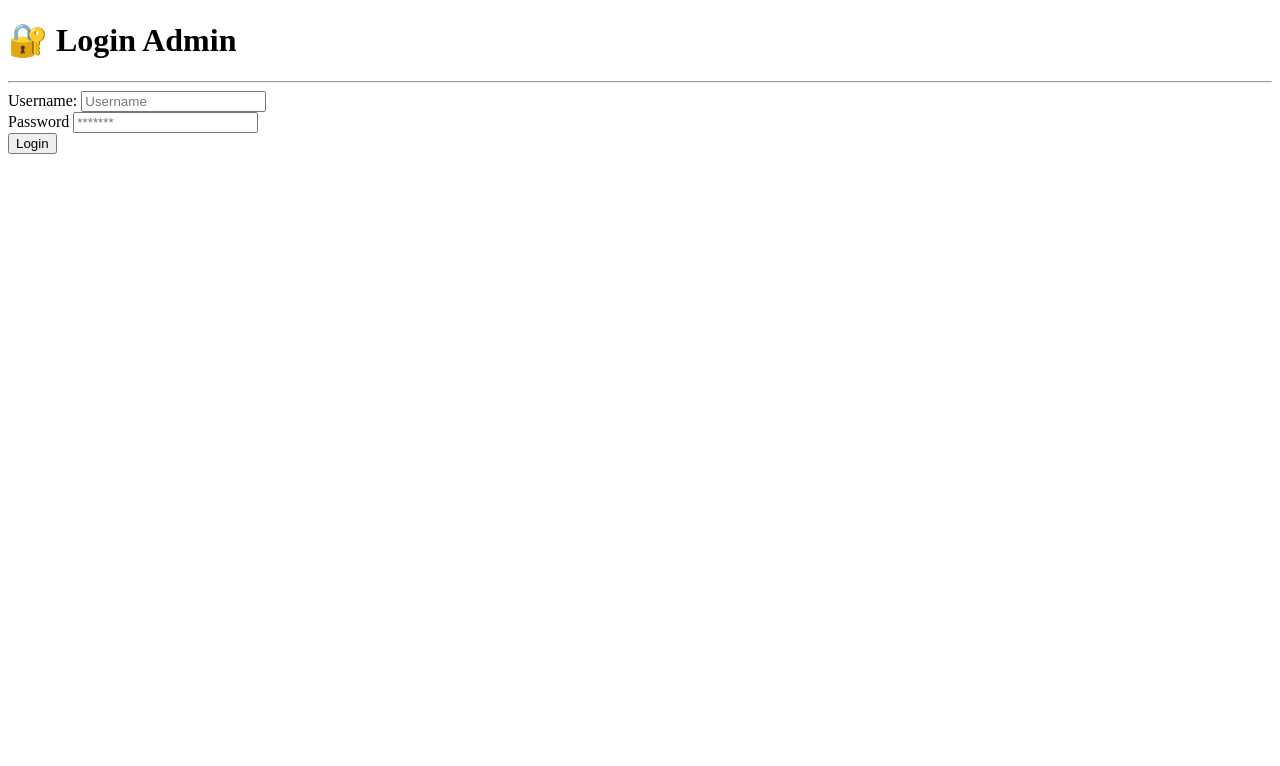
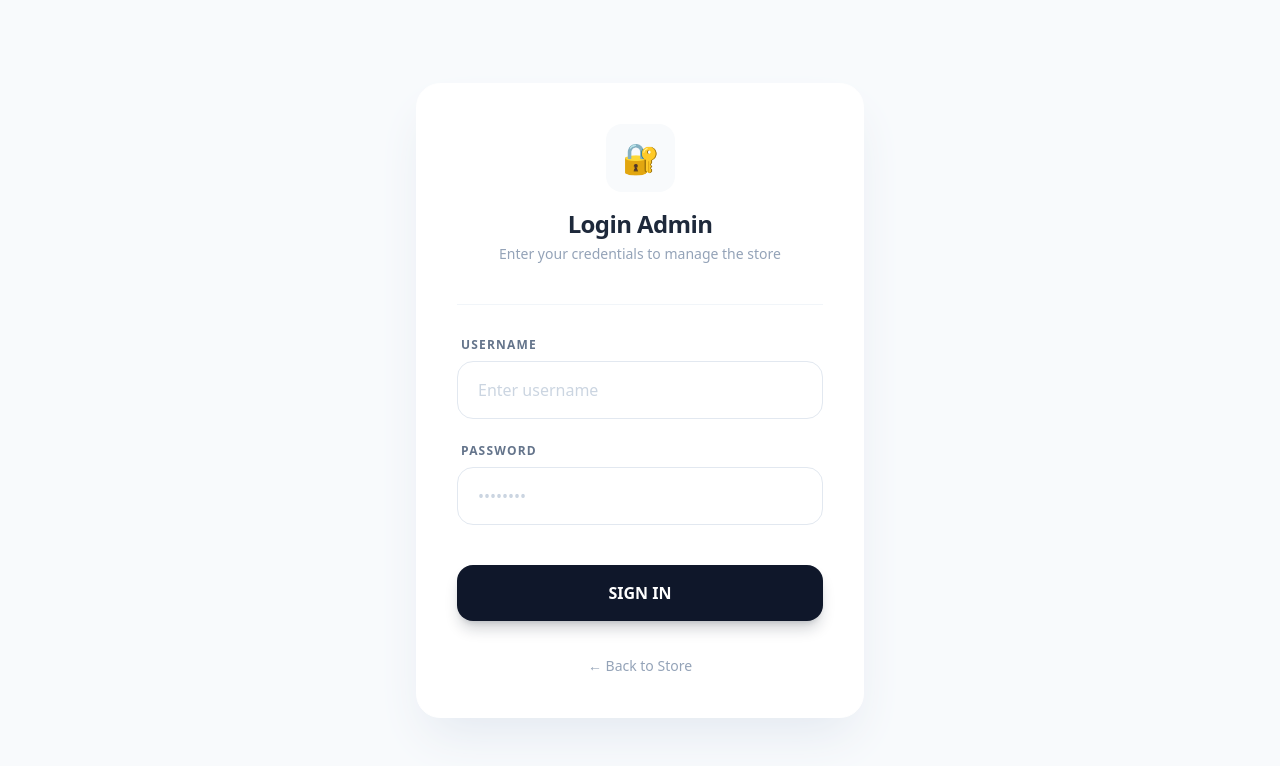
Before and after one commit to MC-AHN/MIEKU-N-STORE, a website: page public/login/index.html in a window 1280 px wide. Drawn offline with nearby package versions, Linux system fonts and the light colour scheme.

Commit message:
UI: Create UI for Login page

```diff
--- a/public/login/index.html
+++ b/public/login/index.html
@@ -4,21 +4,49 @@
     <meta charset="UTF-8">
     <meta name="viewport" content="width=device-width, initial-scale=1.0">
     <title>Login Page</title>
+    <script src="https://cdn.tailwindcss.com"></script>
 </head>
-<body>
-    <h1>🔐 Login Admin</h1>
-    <hr>
+<body class="bg-slate-50 min-h-screen flex items-center justify-center p-6">
 
-    <form id="loginForm" method="POST">
-        <label for="username">Username:</label>
-        <input type="text" name="username" id="username" placeholder="Username" required><br>
+    <div class="bg-white w-full max-w-md rounded-3xl shadow-2xl shadow-slate-200 border border-white p-10">
 
-        <label for="password">Password</label>
-        <input type="password" name="password" id="password" placeholder="*******" required><br>
+        <div class="text-center mb-10">
+            <div class="inline-block p-4 bg-slate-50 rounded-2xl mb-4 text-3xl">🔐</div>
+            <h1 class="text-2xl font-black text-slate-800 tracking-tight">Login Admin</h1>
+            <p class="text-slate-400 text-sm mt-1">Enter your credentials to manage the store</p>
+        </div>
 
-        <button type="submit">Login</button>
-    </form>
+        <hr class="border-slate-100 mb-8">
 
-   <script type="module" src="./login/script.js"></script>
+        <form id="loginForm" method="POST" class="space-y-6">
+
+            <div>
+                <label for="username" class="block text-xs font-black uppercase tracking-widest text-slate-500 mb-2 ml-1">Username</label>
+                <input type="text" name="username" id="username" placeholder="Enter username" required
+                    class="w-full px-5 py-4 rounded-2xl border border-slate-200 outline-none focus:border-blue-500 focus:ring-4 focus:ring-blue-500/10 transition-all placeholder:text-slate-300">
+            </div>
+
+            <div>
+                <label for="password" class="block text-xs font-black uppercase tracking-widest text-slate-500 mb-2 ml-1">Password</label>
+                <input type="password" name="password" id="password" placeholder="••••••••" required
+                    class="w-full px-5 py-4 rounded-2xl border border-slate-200 outline-none focus:border-blue-500 focus:ring-4 focus:ring-blue-500/10 transition-all placeholder:text-slate-300">
+            </div>
+
+            <div class="pt-4">
+                <button type="submit"
+                    class="w-full bg-slate-900 hover:bg-blue-600 text-white font-bold py-4 rounded-2xl shadow-lg shadow-slate-900/20 hover:shadow-blue-500/40 transition-all duration-300 transform active:scale-[0.98]">
+                    SIGN IN
+                </button>
+            </div>
+        </form>
+
+        <div class="mt-8 text-center">
+            <a href="../index.html" class="text-sm font-medium text-slate-400 hover:text-blue-500 transition-colors">
+                ← Back to Store
+            </a>
+        </div>
+    </div>
+
+    <script type="module" src="./login/script.js"></script>
 </body>
 </html>
```
